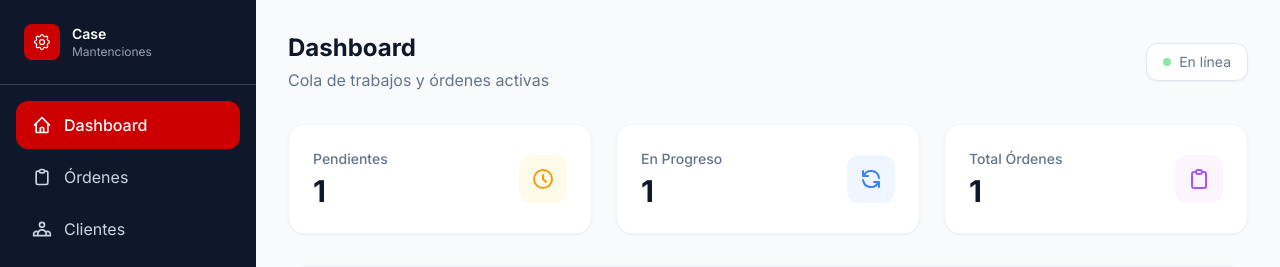
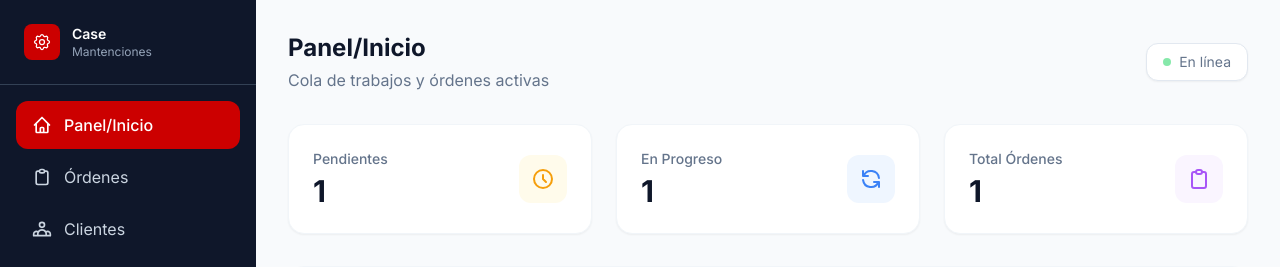
Before and after one commit to grosar03-maker/sistema-mantenciones, a Django app: template infrastructure/templates/mecanico/dashboard.html in a window 1280 px wide. Shown: the top 267 px of the page. Run offline with Django 4.2, Linux system fonts and the light colour scheme; a user stored in the database is signed in; tables that the repository leaves empty hold one stand-in row (values such as "Sample post"); the template is opened without the code that fills it: values that come from a table or form of the project are taken from there, most other values are stand-ins (such as "Sample title", 1, 10 or a date in 2020); some libraries are stand-ins or nearby versions.

Commit message:
cambia Dashboard por Panel/Inicio en sidebar y encabezados

```diff
--- a/infrastructure/templates/mecanico/dashboard.html
+++ b/infrastructure/templates/mecanico/dashboard.html
@@ -1,7 +1,7 @@
 {% extends "base.html" %}
 {% load static %}
 
-{% block title %}Dashboard Mecánico - Case{% endblock %}
+{% block title %}Panel/Inicio - Case{% endblock %}
 
 {% block nav %}{% endblock %}
 
@@ -87,7 +87,7 @@ function cerrarModalEliminar() {
                 <svg class="w-5 h-5" fill="none" stroke="currentColor" viewBox="0 0 24 24">
                     <path stroke-linecap="round" stroke-linejoin="round" stroke-width="2" d="M3 12l2-2m0 0l7-7 7 7M5 10v10a1 1 0 001 1h3m10-11l2 2m-2-2v10a1 1 0 01-1 1h-3m-6 0a1 1 0 001-1v-4a1 1 0 011-1h2a1 1 0 011 1v4a1 1 0 001 1m-6 0h6" />
                 </svg>
-                Dashboard
+                Panel/Inicio
             </a>
             <a href="{% url 'lista_ordenes' %}" class="flex items-center gap-3 px-4 py-3 rounded-xl text-slate-300 hover:bg-slate-800 hover:text-white transition-all duration-200">
                 <svg class="w-5 h-5" fill="none" stroke="currentColor" viewBox="0 0 24 24">
@@ -159,7 +159,7 @@ function cerrarModalEliminar() {
         <div class="p-8">
             <div class="flex items-center justify-between mb-8">
                 <div>
-                    <h1 class="text-2xl font-bold text-[#0F172A] dark:text-white">Dashboard</h1>
+                    <h1 class="text-2xl font-bold text-[#0F172A] dark:text-white">Panel/Inicio</h1>
                     <p class="text-[#64748B] dark:text-slate-400 mt-1">Cola de trabajos y órdenes activas</p>
                 </div>
                 <div class="flex items-center gap-4">
--- a/infrastructure/templates/mecanico/detalle_orden.html
+++ b/infrastructure/templates/mecanico/detalle_orden.html
@@ -34,7 +34,7 @@
                 <svg class="w-5 h-5" fill="none" stroke="currentColor" viewBox="0 0 24 24">
                     <path stroke-linecap="round" stroke-linejoin="round" stroke-width="2" d="M10 19l-7-7m0 0l7-7m-7 7h18" />
                 </svg>
-                Volver al Dashboard
+                Volver al Panel/Inicio
             </a>
         </div>
 
--- a/infrastructure/templates/mecanico/gestionar_catalogos.html
+++ b/infrastructure/templates/mecanico/gestionar_catalogos.html
@@ -29,7 +29,7 @@
                 <svg class="w-5 h-5" fill="none" stroke="currentColor" viewBox="0 0 24 24">
                     <path stroke-linecap="round" stroke-linejoin="round" stroke-width="2" d="M3 12l2-2m0 0l7-7 7 7M5 10v10a1 1 0 001 1h3m10-11l2 2m-2-2v10a1 1 0 01-1 1h-3m-6 0a1 1 0 001-1v-4a1 1 0 011-1h2a1 1 0 011 1v4a1 1 0 001 1m-6 0h6" />
                 </svg>
-                Dashboard
+                Panel/Inicio
             </a>
             <a href="{% url 'lista_ordenes' %}" class="flex items-center gap-3 px-4 py-3 rounded-xl text-slate-300 hover:bg-slate-800 hover:text-white transition-all duration-200">
                 <svg class="w-5 h-5" fill="none" stroke="currentColor" viewBox="0 0 24 24">
--- a/infrastructure/templates/mecanico/gestionar_modelos.html
+++ b/infrastructure/templates/mecanico/gestionar_modelos.html
@@ -29,7 +29,7 @@
                 <svg class="w-5 h-5" fill="none" stroke="currentColor" viewBox="0 0 24 24">
                     <path stroke-linecap="round" stroke-linejoin="round" stroke-width="2" d="M3 12l2-2m0 0l7-7 7 7M5 10v10a1 1 0 001 1h3m10-11l2 2m-2-2v10a1 1 0 01-1 1h-3m-6 0a1 1 0 001-1v-4a1 1 0 011-1h2a1 1 0 011 1v4a1 1 0 001 1m-6 0h6" />
                 </svg>
-                Dashboard
+                Panel/Inicio
             </a>
             <a href="{% url 'lista_ordenes' %}" class="flex items-center gap-3 px-4 py-3 rounded-xl text-slate-300 hover:bg-slate-800 hover:text-white transition-all duration-200">
                 <svg class="w-5 h-5" fill="none" stroke="currentColor" viewBox="0 0 24 24">
--- a/infrastructure/templates/mecanico/gestionar_repuestos.html
+++ b/infrastructure/templates/mecanico/gestionar_repuestos.html
@@ -28,7 +28,7 @@
                 <svg class="w-5 h-5" fill="none" stroke="currentColor" viewBox="0 0 24 24">
                     <path stroke-linecap="round" stroke-linejoin="round" stroke-width="2" d="M3 12l2-2m0 0l7-7 7 7M5 10v10a1 1 0 001 1h3m10-11l2 2m-2-2v10a1 1 0 01-1 1h-3m-6 0a1 1 0 001-1v-4a1 1 0 011-1h2a1 1 0 011 1v4a1 1 0 001 1m-6 0h6" />
                 </svg>
-                Dashboard
+                Panel/Inicio
             </a>
             <a href="{% url 'lista_ordenes' %}" class="flex items-center gap-3 px-4 py-3 rounded-xl text-slate-300 hover:bg-slate-800 hover:text-white transition-all duration-200">
                 <svg class="w-5 h-5" fill="none" stroke="currentColor" viewBox="0 0 24 24">
--- a/infrastructure/templates/mecanico/lista_clientes.html
+++ b/infrastructure/templates/mecanico/lista_clientes.html
@@ -28,7 +28,7 @@
                 <svg class="w-5 h-5" fill="none" stroke="currentColor" viewBox="0 0 24 24">
                     <path stroke-linecap="round" stroke-linejoin="round" stroke-width="2" d="M3 12l2-2m0 0l7-7 7 7M5 10v10a1 1 0 001 1h3m10-11l2 2m-2-2v10a1 1 0 01-1 1h-3m-6 0a1 1 0 001-1v-4a1 1 0 011-1h2a1 1 0 011 1v4a1 1 0 001 1m-6 0h6" />
                 </svg>
-                Dashboard
+                Panel/Inicio
             </a>
             <a href="{% url 'lista_ordenes' %}" class="flex items-center gap-3 px-4 py-3 rounded-xl text-slate-300 hover:bg-slate-800 hover:text-white transition-all duration-200">
                 <svg class="w-5 h-5" fill="none" stroke="currentColor" viewBox="0 0 24 24">
--- a/infrastructure/templates/mecanico/lista_ordenes.html
+++ b/infrastructure/templates/mecanico/lista_ordenes.html
@@ -28,7 +28,7 @@
                 <svg class="w-5 h-5" fill="none" stroke="currentColor" viewBox="0 0 24 24">
                     <path stroke-linecap="round" stroke-linejoin="round" stroke-width="2" d="M3 12l2-2m0 0l7-7 7 7M5 10v10a1 1 0 001 1h3m10-11l2 2m-2-2v10a1 1 0 01-1 1h-3m-6 0a1 1 0 001-1v-4a1 1 0 011-1h2a1 1 0 011 1v4a1 1 0 001 1m-6 0h6" />
                 </svg>
-                Dashboard
+                Panel/Inicio
             </a>
             <a href="{% url 'lista_ordenes' %}" class="flex items-center gap-3 px-4 py-3 rounded-xl bg-[#CC0000] text-white font-medium transition-all duration-200">
                 <svg class="w-5 h-5" fill="none" stroke="currentColor" viewBox="0 0 24 24">
```
